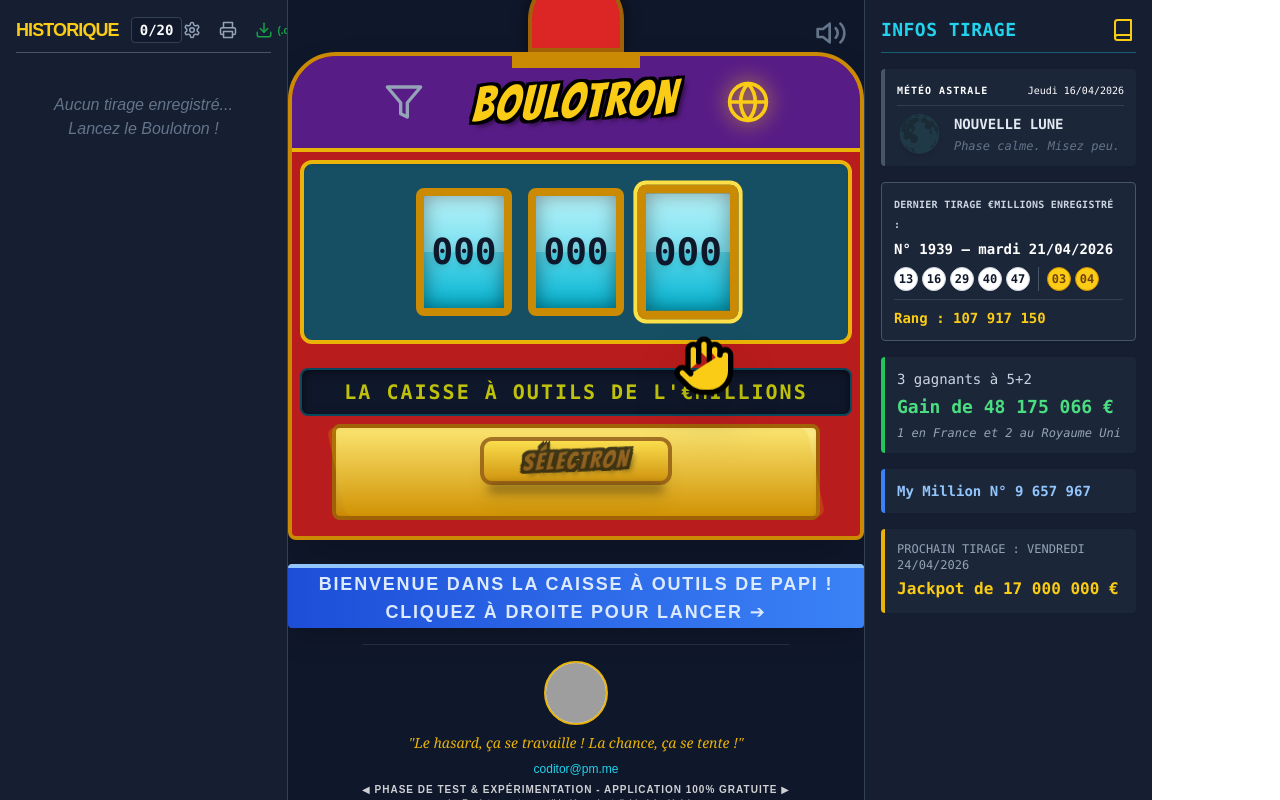
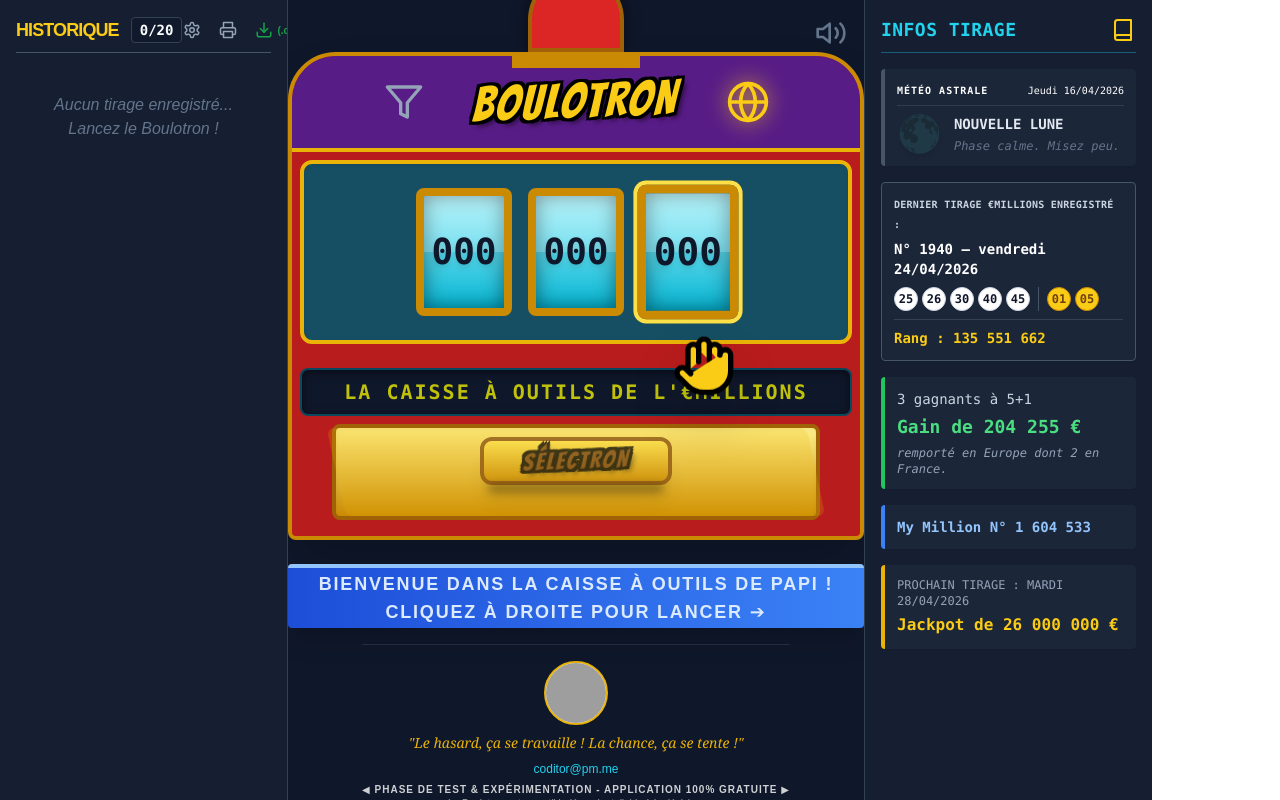
Before and after one commit to papiMougeot/vitejs-vite-rxpffmhm, a React (Vite) app: page / in a window 1280 px wide. Built offline with nearby package versions, Linux system fonts and the light colour scheme; grey boxes are pictures that could not be loaded.

Commit message:
MAJ du tirage EuroMillions 1940 du 24 avril 2026

```diff
--- a/src/dernierTirage.ts
+++ b/src/dernierTirage.ts
@@ -4,14 +4,14 @@
 
 export const INFOS_TIRAGE = {
   titre_entete: 'Dernier tirage €Millions enregistré :',
-  numero_et_date: 'N° 1939 – mardi 21/04/2026',
-  boules: ['13', '16', '29', '40', '47'],
-  etoiles: ['03', '04'],
-  rang: 'Rang : 107 917 150',
-  gagnants: '3 gagnants à 5+2',
-  gain_montant: 'Gain de 48 175 066 €',
-  gain_lieu: '1 en France et 2 au Royaume Uni',
-  my_million: 'My Million N° 9 657 967',
-  prochain_date: 'Prochain Tirage : vendredi 24/04/2026',
-  prochain_jackpot: 'Jackpot de 17 000 000 €',
+  numero_et_date: 'N° 1940 – vendredi 24/04/2026',
+  boules: ['25', '26', '30', '40', '45'],
+  etoiles: ['01', '05'],
+  rang: 'Rang : 135 551 662',
+  gagnants: '3 gagnants à 5+1',
+  gain_montant: 'Gain de 204 255 €',
+  gain_lieu: 'remporté en Europe dont 2 en France.',
+  my_million: 'My Million N° 1 604 533',
+  prochain_date: 'Prochain Tirage : mardi 28/04/2026',
+  prochain_jackpot: 'Jackpot de 26 000 000 €',
 };
--- a/src/tiragesFDJ.ts
+++ b/src/tiragesFDJ.ts
@@ -1,18 +1,19 @@
 // ============================================================
 // TIRAGES EUROMILLIONS - Base compacte pour StackBlitz
 // ============================================================
-// Dernier tirage : N°1939 du 21/04/2026
-// Total : 1939 tirages
+// Dernier tirage : N°1940 du 24/04/2026
+// Total : 1940 tirages
 // Format : [n1, n2, n3, n4, n5, e1, e2] (ordre croissant)
 // Ordre : du plus recent (index 0) au plus ancien
 // Source : colonnes L et M du fichier FDJ (boules triees)
 // ============================================================
 
 // Numero du tirage le plus recent (index 0 du tableau)
-export const DERNIER_NUMERO = 1939;
+export const DERNIER_NUMERO = 1940;
 
 // Chaque ligne : [boule1, boule2, boule3, boule4, boule5, etoile1, etoile2]
 export const H: number[][] = [
+  [25,26,30,40,45,1,5],
   [13,16,29,40,47,3,4],
   [22,23,28,41,47,6,8],
   [1,2,4,28,44,5,12],
```
